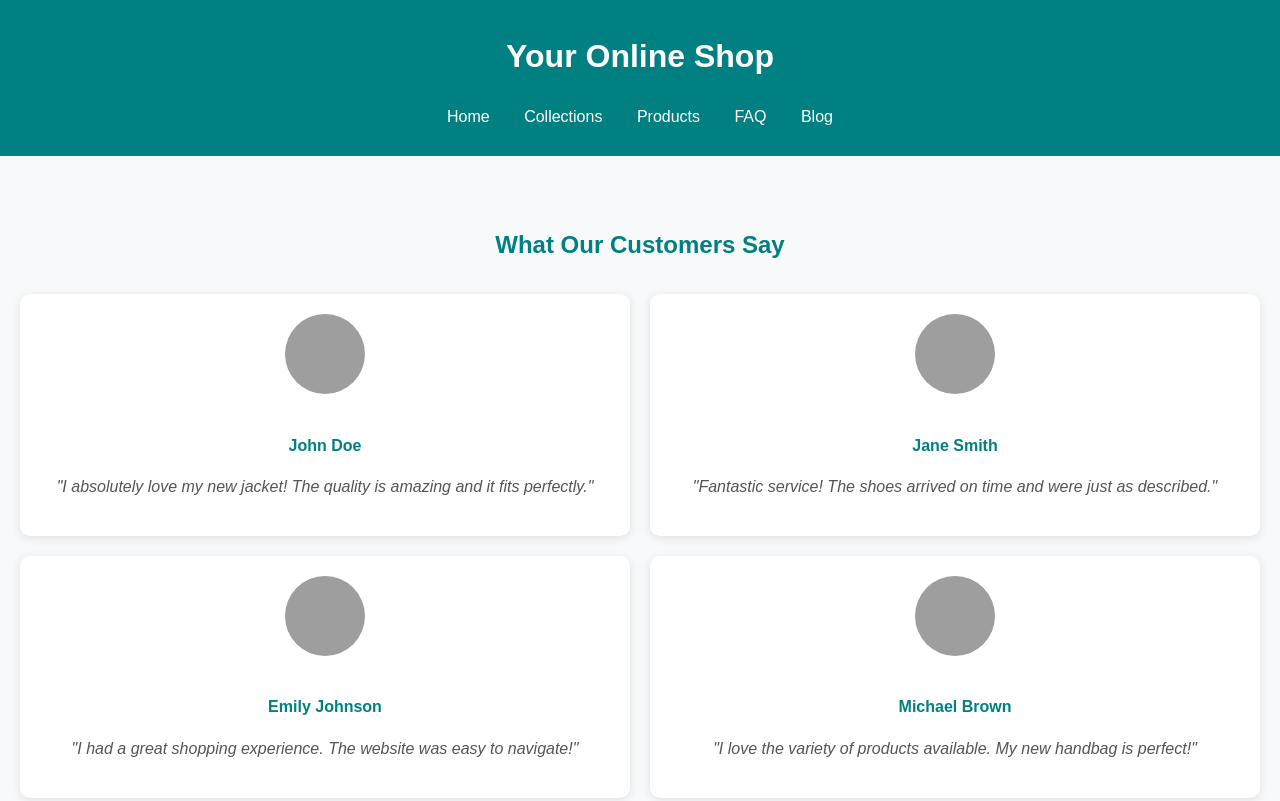
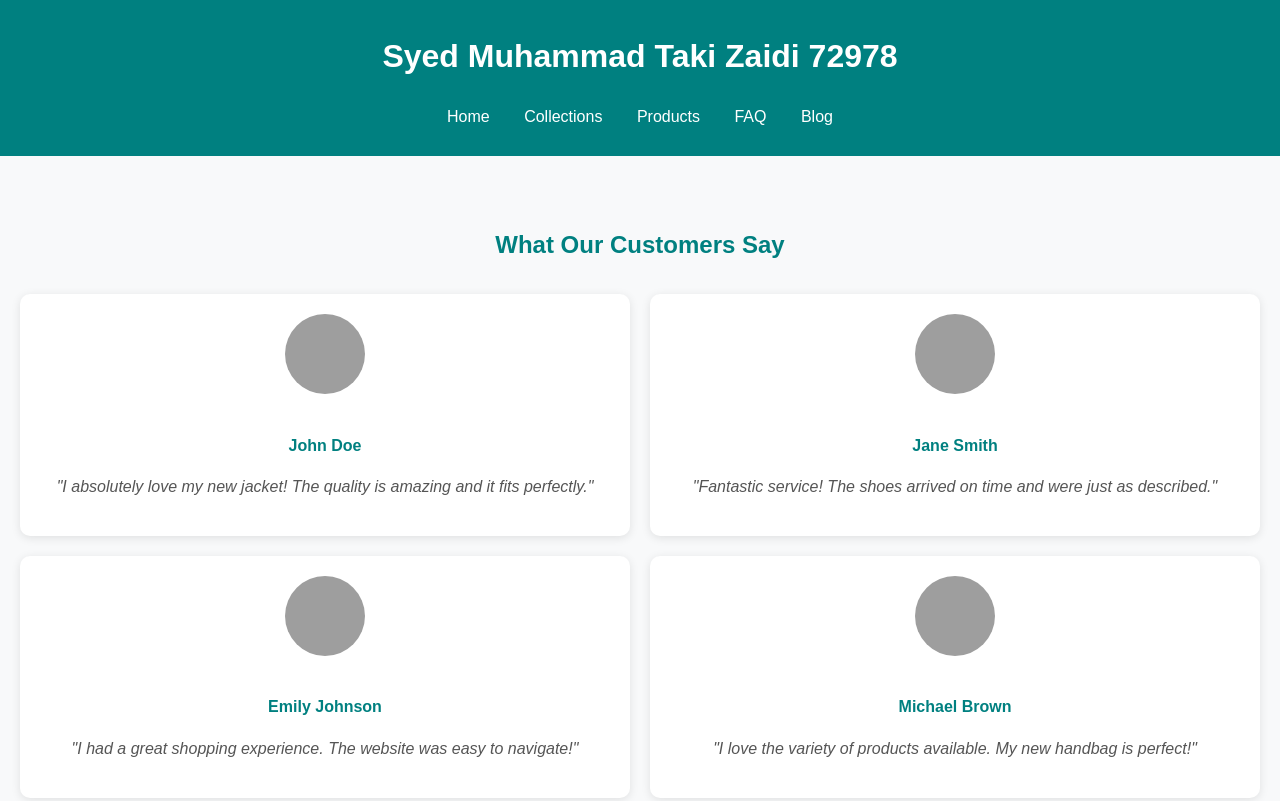
Before and after one commit to SyedMuhammadTaqiZaidi/Assignment-no1, a plain HTML site: page Testimonials.html in a window 1280 px wide. Shown: the top 801 px of the page. Drawn offline with Linux system fonts and the light colour scheme; grey boxes are pictures that could not be loaded.

Commit message:
Update Testimonials.html

```diff
--- a/Testimonials.html
+++ b/Testimonials.html
@@ -4,7 +4,7 @@
 <head>
     <meta charset="UTF-8">
     <meta name="viewport" content="width=device-width, initial-scale=1.0">
-    <title>Testimonials Page</title>
+    <title>Testimonials- Syed Muhammad Taki Zaidi 72978</title>
     <style>
         body {
             font-family: Arial, sans-serif;
@@ -124,7 +124,7 @@
 <body>
     <!-- Header -->
     <header>
-        <h1>Your Online Shop</h1>
+        <h1>Syed Muhammad Taki Zaidi 72978</h1>
         <nav>
             <ul>
                 <li><a href="#home">Home</a></li>
```
